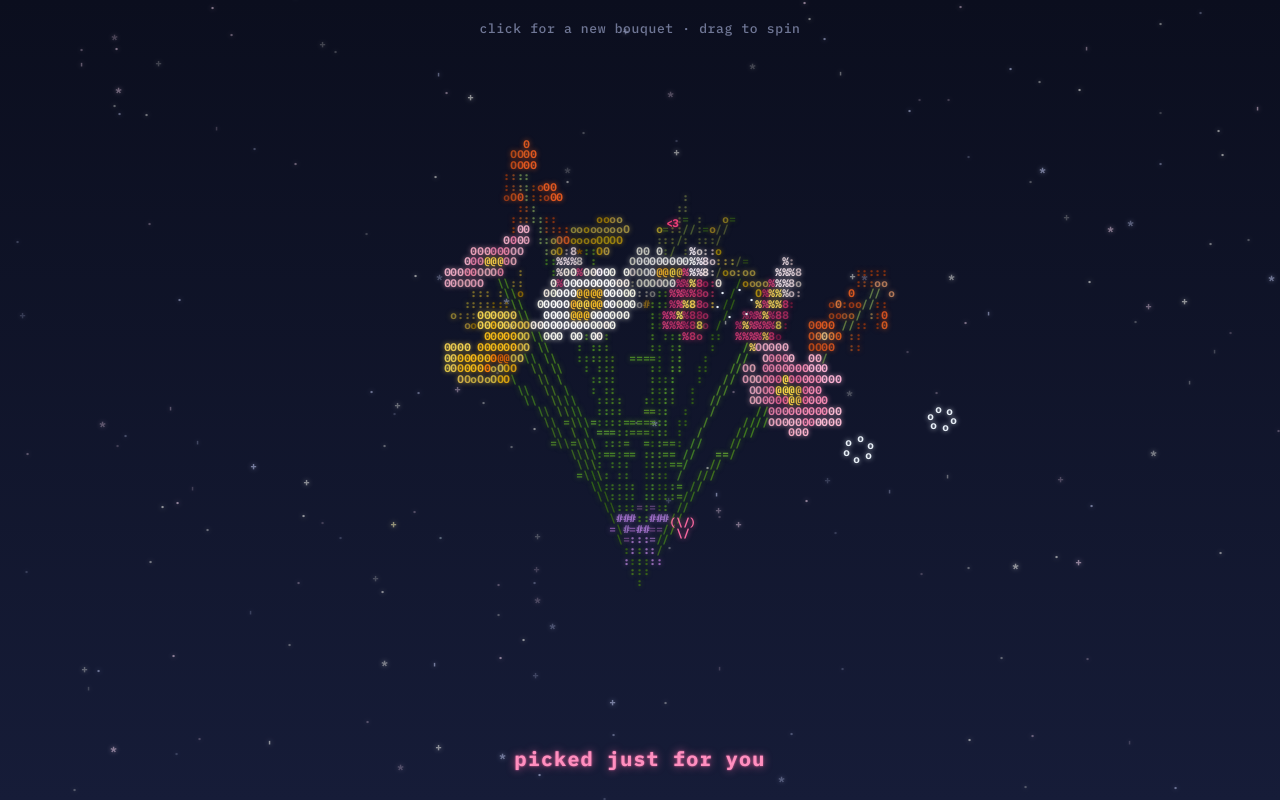
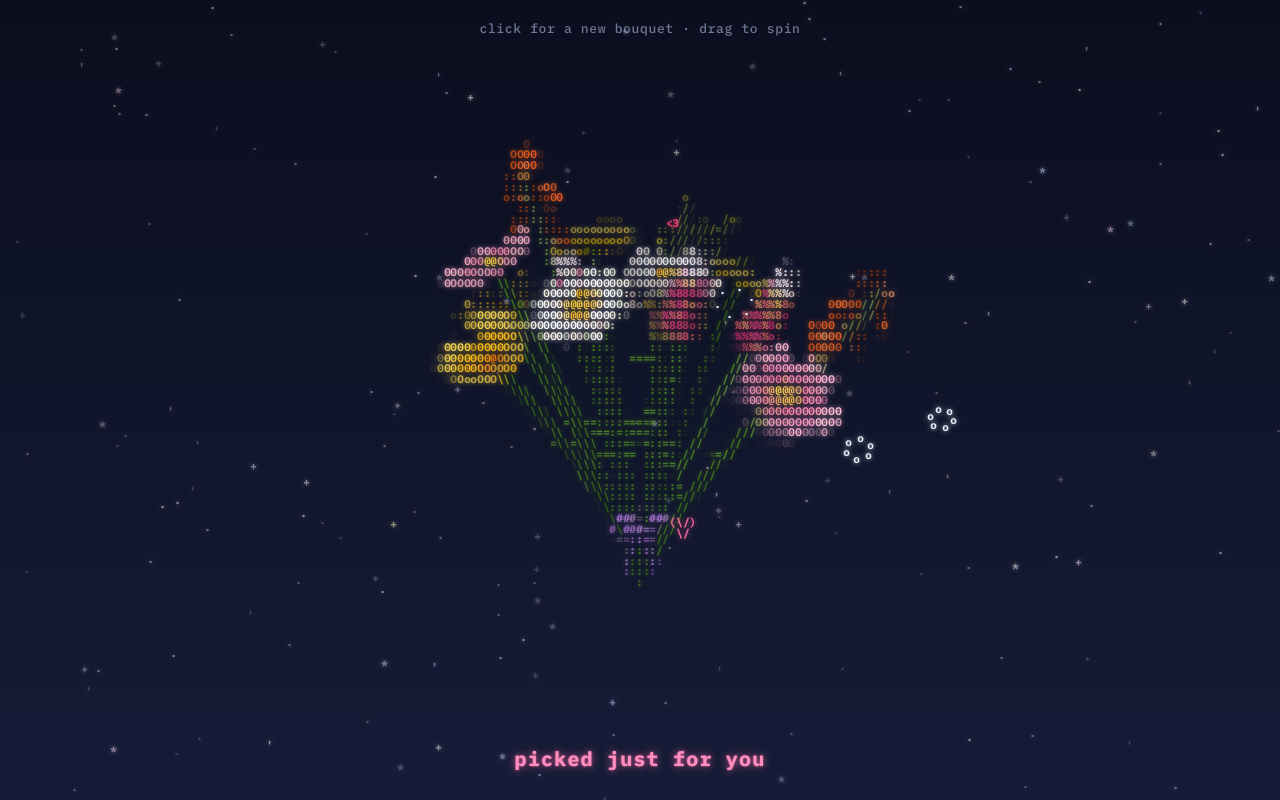
Before and after one commit to jimmy58663/wild-flower-bouquet, a plain HTML site: page index.html in a window 1280 px wide. Drawn offline with Linux system fonts and the light colour scheme; animation ran at ten frames a second.

Commit message:
Smooth character cells to stop flower flicker
Each grid cell now eases its colour toward the new target, fades in and
out instead of popping, and only switches character after the new one
holds for several frames.

Co-Authored-By: Claude Opus 5.5 <noreply@anthropic.com>

```diff
--- a/index.html
+++ b/index.html
@@ -362,7 +362,7 @@ const RAMPS = {
   ribbon: '-==#',
 };
 const cv = document.getElementById('c'), ctx = cv.getContext('2d');
-let W = 0, H = 0, DPR = 1, cellW = 8, cellH = 12, cols = 0, rows = 0, zb, who, scale = 10, originY = 0;
+let W = 0, H = 0, DPR = 1, cellW = 8, cellH = 12, cols = 0, rows = 0, zb, who, cell, scale = 10, originY = 0;
 let FONT = '';
 let cache = new Map();
 function glyph(ch, r, g, b) {
@@ -414,14 +414,22 @@ function fit() {
     cache.clear();
   }
   cols = Math.ceil(W / cellW) + 1; rows = Math.ceil(H / cellH) + 1;
-  zb = new Float32Array(cols * rows).fill(-1e9);
-  who = new Int32Array(cols * rows);
+  const N = cols * rows;
+  zb = new Float32Array(N).fill(-1e9);
+  who = new Int32Array(N);
+  // per-cell memory so characters ease between frames instead of flickering
+  cell = {
+    r: new Float32Array(N), g: new Float32Array(N), b: new Float32Array(N), lum: new Float32Array(N), a: new Float32Array(N),
+    ch: new Array(N).fill(''), cand: new Array(N).fill(''), cnt: new Uint8Array(N), ramp: new Array(N).fill(null),
+    hit: new Uint8Array(N), tr: new Float32Array(N), tg: new Float32Array(N), tb: new Float32Array(N), tl: new Float32Array(N),
+    tch: new Array(N).fill(''), tramp: new Array(N).fill(null),
+  };
   originY = H * 0.47;
 }
 
 const L = norm([-0.35, 0.55, 0.76]);
 const touched = [];
-function renderBouquet(angle, s, bob, tint, night) {
+function renderBouquet(dt, angle, s, bob, tint) {
   const ca = Math.cos(angle), sa = Math.sin(angle), ct = Math.cos(TILT), st = Math.sin(TILT);
   const cy = (bounds.minY + bounds.maxY) / 2, cx0 = W / 2, R = bounds.maxR;
   touched.length = 0;
@@ -439,13 +447,12 @@ function renderBouquet(angle, s, bob, tint, night) {
     if (z2 > zb[idx]) { zb[idx] = z2; who[idx] = i; }
     sxA[i] = sx; syA[i] = sy; zA[i] = z2;
   }
+  // 1) work out what each covered cell *wants* to show this frame
   for (const idx of touched) {
     const i = who[idx], p = P[i];
     zb[idx] = -1e9;
-    const col = idx % cols, row = (idx / cols) | 0;
-    const x = (col + 0.5) * cellW, y = (row + 0.5) * cellH;
     const fog = clamp(0.78 + 0.22 * zA[i] / R, 0.5, 1.05);
-    let ch, b;
+    let ch = '', b, ramp = null;
     if (p.m === 'stem') {
       // character follows the on-screen direction of the stem
       const t = p.t, tx = t[0] * ca + t[2] * sa, tz = -t[0] * sa + t[2] * ca, ty = t[1] * ct - tz * st;
@@ -456,12 +463,41 @@ function renderBouquet(angle, s, bob, tint, night) {
       const n = p.n, nx = n[0] * ca + n[2] * sa, nz0 = -n[0] * sa + n[2] * ca, ny = n[1] * ct - nz0 * st, nz = n[1] * st + nz0 * ct;
       const d = nx * L[0] + ny * L[1] + nz * L[2];
       b = clamp(0.3 + 0.75 * Math.max(0, d) + 0.15 * Math.max(0, nz), 0, 1);
-      const ramp = RAMPS[p.m] || RAMPS.petal;
-      ch = ramp[Math.min(ramp.length - 1, Math.floor(b * ramp.length))];
+      ramp = RAMPS[p.m] || RAMPS.petal;
     }
     const k = (0.45 + 0.65 * b) * fog;
-    drawGlyph(ch, x, y, [Math.min(255, p.c[0] * k * tint[0]), Math.min(255, p.c[1] * k * tint[1]), Math.min(255, p.c[2] * k * tint[2])]);
+    cell.hit[idx] = 1;
+    cell.tr[idx] = Math.min(255, p.c[0] * k * tint[0]); cell.tg[idx] = Math.min(255, p.c[1] * k * tint[1]); cell.tb[idx] = Math.min(255, p.c[2] * k * tint[2]);
+    cell.tl[idx] = b; cell.tch[idx] = ch; cell.tramp[idx] = ramp;
   }
+  // 2) ease every cell toward its target; fade out cells nothing covers any more
+  const ease = 1 - Math.exp(-dt * 4), C = cell;
+  for (let idx = 0, N = cols * rows; idx < N; idx++) {
+    if (C.hit[idx]) {
+      C.hit[idx] = 0;
+      if (C.a[idx] < 0.02) { // newly covered: start from the target, fade in
+        C.r[idx] = C.tr[idx]; C.g[idx] = C.tg[idx]; C.b[idx] = C.tb[idx]; C.lum[idx] = C.tl[idx];
+        C.ramp[idx] = C.tramp[idx]; C.ch[idx] = ''; C.cnt[idx] = 0;
+      } else {
+        C.r[idx] += (C.tr[idx] - C.r[idx]) * ease; C.g[idx] += (C.tg[idx] - C.g[idx]) * ease;
+        C.b[idx] += (C.tb[idx] - C.b[idx]) * ease; C.lum[idx] += (C.tl[idx] - C.lum[idx]) * ease;
+        C.ramp[idx] = C.tramp[idx];
+      }
+      C.a[idx] = Math.min(1, C.a[idx] + ease * 1.6);
+      const ramp = C.ramp[idx];
+      const want = ramp ? ramp[Math.min(ramp.length - 1, Math.floor(C.lum[idx] * ramp.length))] : C.tch[idx];
+      // only switch character after the new one has held for a few frames
+      if (!C.ch[idx]) C.ch[idx] = want;
+      else if (want === C.ch[idx]) C.cnt[idx] = 0;
+      else if (want === C.cand[idx]) { if (++C.cnt[idx] >= 7) { C.ch[idx] = want; C.cnt[idx] = 0; } }
+      else { C.cand[idx] = want; C.cnt[idx] = 1; }
+    } else if (C.a[idx] > 0.02) {
+      C.a[idx] -= C.a[idx] * ease * 1.3;
+    } else continue;
+    ctx.globalAlpha = C.a[idx];
+    drawGlyph(C.ch[idx], ((idx % cols) + 0.5) * cellW, (((idx / cols) | 0) + 0.5) * cellH, [C.r[idx], C.g[idx], C.b[idx]]);
+  }
+  ctx.globalAlpha = 1;
 }
 
 /* =====================================================================
@@ -604,7 +640,7 @@ function loop(now) {
   }
 
   const sk = drawBackground((START_T + time / CONFIG.colorCycleSeconds) % 1, time);
-  renderBouquet(angle, s, Math.sin(time * 1.2) * 0.5, sk.tint);
+  renderBouquet(dt, angle, s, Math.sin(time * 1.2) * 0.5, sk.tint);
   updateParticles(dt, time);
   requestAnimationFrame(loop);
 }
```
